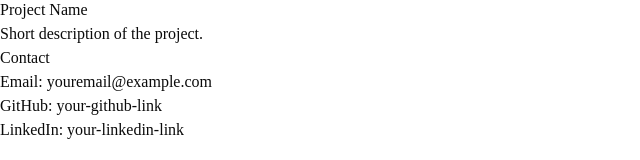
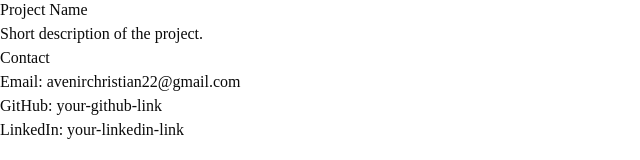
Before and after one commit to CCAvenir/personal-portfolio, a Next.js app: page / in a window 1280 px wide. Shown: the part 266-426 px from the top of the page, without its empty margins (0-640 px from the left). Built offline with nearby package versions, Linux system fonts and the light colour scheme.

Commit message:
feat: add something

```diff
--- a/app/page.tsx
+++ b/app/page.tsx
@@ -42,7 +42,7 @@ export default function Home() {
       {/* Contact Section */}
       <section id="contact">
         <h2>Contact</h2>
-        <p>Email: youremail@example.com</p>
+        <p>Email: avenirchristian22@gmail.com</p>
         <p>GitHub: your-github-link</p>
         <p>LinkedIn: your-linkedin-link</p>
       </section>
```
